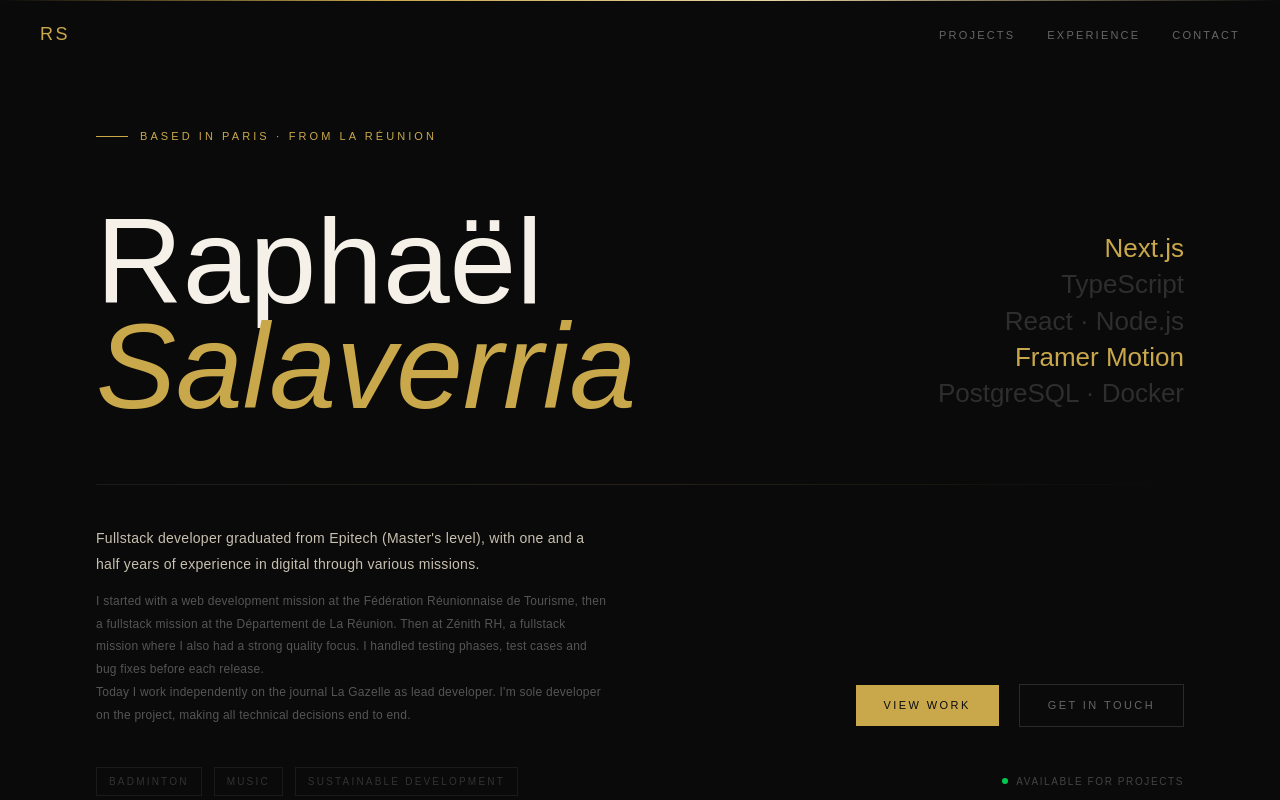
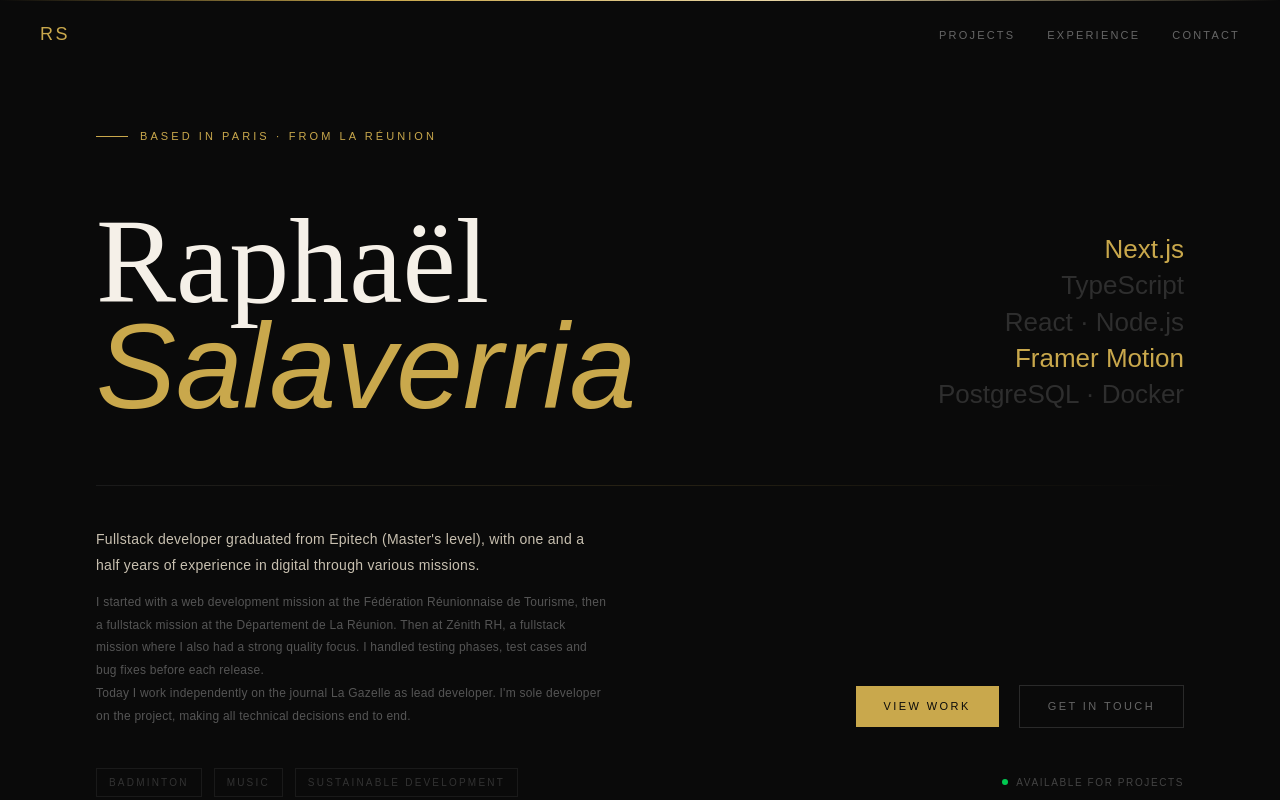
Before and after one commit to TinosS974/Portfolio, a Next.js app in the folder portfolio/: page / in a window 1280 px wide. Shown: the top 800 px of the page. Built offline with nearby package versions, Linux system fonts and the light colour scheme.

Commit message:
[ADD]: font update and contrast enhancements

```diff
--- a/portfolio/app/globals.css
+++ b/portfolio/app/globals.css
@@ -1,6 +1,9 @@
 @import "tailwindcss";
-@import "@fontsource-variable/cormorant";
-@import "@fontsource-variable/mulish";
+@import "@fontsource/mulish";
+@import "@fontsource/mulish/300.css";
+@import "@fontsource/mulish/400.css";
+@import "@fontsource/mulish/600.css";
+@import "@fontsource-variable/bodoni-moda";
 
 :root {
   --gold: #c9a84c;
@@ -13,7 +16,7 @@
 
 * {
   box-sizing: border-box;
-  font-family: "Mulish Variable", sans-serif;
+  font-family: "Mulish", sans-serif;
 }
 
 html {
@@ -21,8 +24,13 @@ html {
 }
 
 body {
-  font-family: "Mulish Variable", sans-serif;
+  font-family: "Mulish", sans-serif;
   color: #b0aa9f;
+}
+
+h1 {
+  font-family: "Bodoni Moda Variable", serif;
+  font-weight: 200;
 }
 
 ::selection {
@@ -30,15 +38,7 @@ body {
   color: var(--gold-light);
 }
 
-::-webkit-scrollbar {
-  width: 4px;
-}
-::-webkit-scrollbar-track {
-  background: var(--bg);
-}
-::-webkit-scrollbar-thumb {
-  background: #222;
-}
-::-webkit-scrollbar-thumb:hover {
-  background: var(--gold);
-}
+::-webkit-scrollbar { width: 4px; }
+::-webkit-scrollbar-track { background: var(--bg); }
+::-webkit-scrollbar-thumb { background: #222; }
+::-webkit-scrollbar-thumb:hover { background: var(--gold); }
--- a/portfolio/app/page.tsx
+++ b/portfolio/app/page.tsx
@@ -41,7 +41,7 @@ export default function Home() {
             {/* Nom + stack */}
             <div className="flex flex-col lg:flex-row lg:items-end lg:justify-between gap-6 mb-16">
               <motion.div variants={fadeUp}>
-                <h1 className="font-[Cormorant_Variable] text-[72px] md:text-[96px] lg:text-[120px] leading-[0.88] font-light text-[#f5f0e8]">
+                <h1 className="text-[72px] md:text-[96px] lg:text-[120px] leading-[0.88] font-black text-[#f5f0e8]">
                   {about.name.split(" ")[0]}
                   <br />
                   <span className="italic text-[#c9a84c]">{about.name.split(" ")[1]}</span>
@@ -58,7 +58,7 @@ export default function Home() {
                 ].map((tech) => (
                   <p
                     key={tech.label}
-                    className={`font-[Cormorant_Variable] text-[22px] md:text-[26px] leading-[1.4] font-light ${
+                    className={`text-[22px] md:text-[26px] leading-[1.4] font-light ${
                       tech.gold ? "text-[#c9a84c]" : "text-[#2e2e2e]"
                     }`}
                   >
--- a/portfolio/components/Navbar.tsx
+++ b/portfolio/components/Navbar.tsx
@@ -47,7 +47,7 @@ export default function Navbar() {
           {/* Logo / Initiales */}
 
             <a href="#"
-            className="font-[Cormorant_Variable] text-[#c9a84c] text-lg tracking-[0.14em] uppercase font-light hover:opacity-70 transition-opacity duration-300"
+            className="text-[#c9a84c] text-lg tracking-[0.14em] uppercase font-light hover:opacity-70 transition-opacity duration-300"
           >
             {about.initials}
           </a>
@@ -118,7 +118,7 @@ export default function Navbar() {
                 initial={{ opacity: 0, y: 16 }}
                 animate={{ opacity: 1, y: 0 }}
                 transition={{ delay: i * 0.08, duration: 0.4, ease: [0.22, 1, 0.36, 1] }}
-                className="font-[Cormorant_Variable] text-5xl font-light text-[#f5f0e8] tracking-wide hover:text-[#c9a84c] transition-colors duration-300"
+                className="text-5xl font-light text-[#f5f0e8] tracking-wide hover:text-[#c9a84c] transition-colors duration-300"
               >
                 {link.label}
               </motion.a>
--- a/portfolio/components/sections/Contact.tsx
+++ b/portfolio/components/sections/Contact.tsx
@@ -39,7 +39,7 @@ export default function Contact() {
 
         <motion.h2
           variants={fadeUp}
-          className="font-[Cormorant_Variable] text-[52px] md:text-[72px] font-light leading-[0.92] text-[#f5f0e8]"
+          className="text-[52px] md:text-[72px] font-light leading-[0.92] text-[#f5f0e8]"
         >
           Let&apos;s work<br />
           <span className="italic text-[#c9a84c]">together.</span>
@@ -70,7 +70,7 @@ export default function Contact() {
               Email
             </span>
             <div className="flex items-center gap-4 flex-wrap">
-              <span className="font-[Cormorant_Variable] text-2xl font-light text-[#f5f0e8]">
+              <span className="text-2xl font-light text-[#f5f0e8]">
                 {about.email}
               </span>
               <button
@@ -183,7 +183,7 @@ export default function Contact() {
       {/* Texte */}
       <motion.p
         variants={fadeUp}
-        className="font-[Cormorant_Variable] text-[36px] md:text-[48px] font-light italic leading-[1.1] relative z-10"
+        className="text-[36px] md:text-[48px] font-light italic leading-[1.1] relative z-10"
         style={{
           color: "#c9a84c",
           textShadow: "0 0 20px rgba(201,168,76,0.3)",
@@ -208,7 +208,7 @@ export default function Contact() {
       >
         <motion.span
           variants={fadeIn}
-          className="font-[Cormorant_Variable] text-[#555] text-lg tracking-[0.14em] uppercase"
+          className="text-[#555] text-lg tracking-[0.14em] uppercase"
         >
           {about.initials}
         </motion.span>
--- a/portfolio/components/sections/Experiences.tsx
+++ b/portfolio/components/sections/Experiences.tsx
@@ -38,7 +38,7 @@ export default function Experiences() {
 
           <motion.h2
             variants={fadeUp}
-            className="font-[Cormorant_Variable] text-[44px] md:text-[56px] font-light leading-[0.95] text-[#f5f0e8]"
+            className="text-[44px] md:text-[56px] font-light leading-[0.95] text-[#f5f0e8]"
           >
             Experience
           </motion.h2>
@@ -75,7 +75,7 @@ export default function Experiences() {
                   </span>
 
                   <div>
-                    <h3 className="font-[Cormorant_Variable] text-xl md:text-2xl font-light text-[#f5f0e8] group-hover:text-[#c9a84c] transition-colors duration-300">
+                    <h3 className="text-xl md:text-2xl font-light text-[#f5f0e8] group-hover:text-[#c9a84c] transition-colors duration-300">
                       {exp.role}
                     </h3>
                     <div className="flex items-center gap-2 mt-1">
@@ -139,7 +139,7 @@ export default function Experiences() {
                 className="group border border-[#1e1e1e] hover:border-[#c9a84c22] transition-all duration-500 p-4 flex flex-col gap-2.5 mb-3 last:mb-0"
               >
                 <div className="flex items-start justify-between gap-3">
-                  <h4 className="font-[Cormorant_Variable] text-lg font-light text-[#f5f0e8] group-hover:text-[#c9a84c] transition-colors duration-300 leading-snug">
+                  <h4 className="text-lg font-light text-[#f5f0e8] group-hover:text-[#c9a84c] transition-colors duration-300 leading-snug">
                     {edu.school}
                   </h4>
                   <span className="text-[10px] tracking-[0.15em] text-[#666] uppercase shrink-0 mt-1">
--- a/portfolio/components/sections/Projects.tsx
+++ b/portfolio/components/sections/Projects.tsx
@@ -52,10 +52,10 @@ function ProjectCard({ project, index }: { project: Project; index: number }) {
       {/* Top row */}
       <div className="flex items-start justify-between gap-4">
         <div className="flex flex-col gap-1.5">
-          <span className="font-[Cormorant_Variable] text-[#333] text-4xl font-light leading-none select-none">
+          <span className="text-[#333] text-4xl font-light leading-none select-none">
             {String(index + 1).padStart(2, "0")}
           </span>
-          <h3 className="font-[Cormorant_Variable] text-[#f5f0e8] text-2xl md:text-3xl font-light group-hover:text-[#c9a84c] transition-colors duration-300">
+          <h3 className="text-[#f5f0e8] text-2xl md:text-3xl font-light group-hover:text-[#c9a84c] transition-colors duration-300">
             {project.title}
           </h3>
         </div>
@@ -149,7 +149,7 @@ export default function Projects() {
 
           <motion.h2
             variants={fadeUp}
-            className="font-[Cormorant_Variable] text-[44px] md:text-[56px] font-light leading-[0.95] text-[#f5f0e8]"
+            className="text-[44px] md:text-[56px] font-light leading-[0.95] text-[#f5f0e8]"
           >
             Projects
           </motion.h2>
--- a/portfolio/package.json
+++ b/portfolio/package.json
@@ -9,8 +9,8 @@
     "lint": "eslint"
   },
   "dependencies": {
-    "@fontsource-variable/cormorant": "^5.2.8",
-    "@fontsource-variable/mulish": "^5.2.8",
+    "@fontsource-variable/bodoni-moda": "^5.2.7",
+    "@fontsource/mulish": "^5.2.8",
     "framer-motion": "^12.38.0",
     "next": "16.2.4",
     "react": "19.2.4",
```
Also changed, not shown: 1 other file (tests, documents, lock files or other folders).
